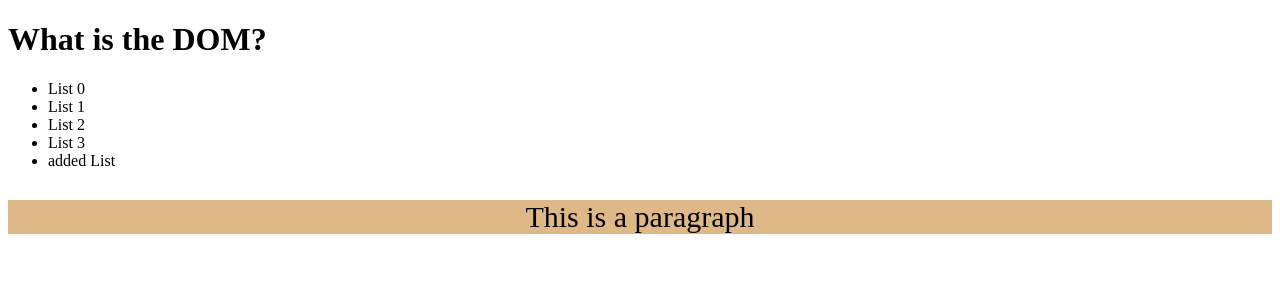
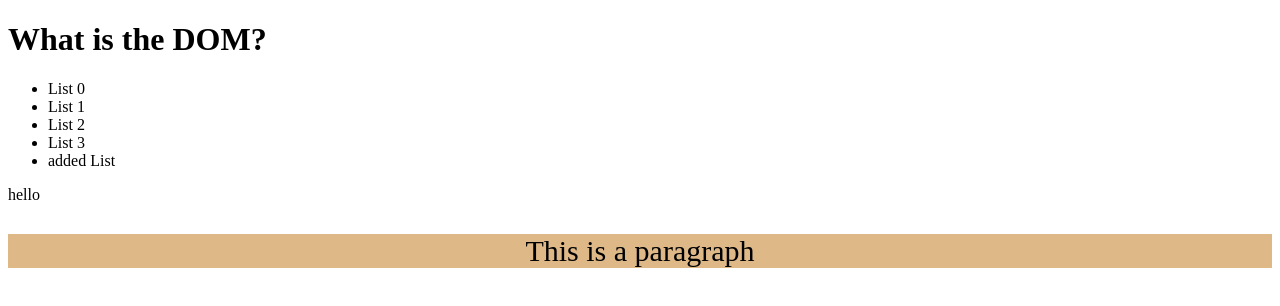
Before and after one commit to ruddyjimenez/DOM-practice, a plain HTML site: page index.html in a window 1280 px wide. Drawn offline with Linux system fonts and the light colour scheme.

Commit message:
js update innerHTML

```diff
--- a/index.html
+++ b/index.html
@@ -12,6 +12,7 @@
             <li>List 2</li>
             <li>List 3</li>
         </ul>
+        <p class="hello">Hello</p>
         <script src="index.js"></script>
     </body>
 </html>
--- a/index.js
+++ b/index.js
@@ -11,3 +11,6 @@ paragraph.textContent = 'This is a paragraph'
 paragraph.style.background = 'burlywood'
 paragraph.style.fontSize = '30px'
 paragraph.style.textAlign = 'center'
+
+let hello = document.querySelector('.hello')
+hello.innerHTML = '<p>hello</p>'
```
